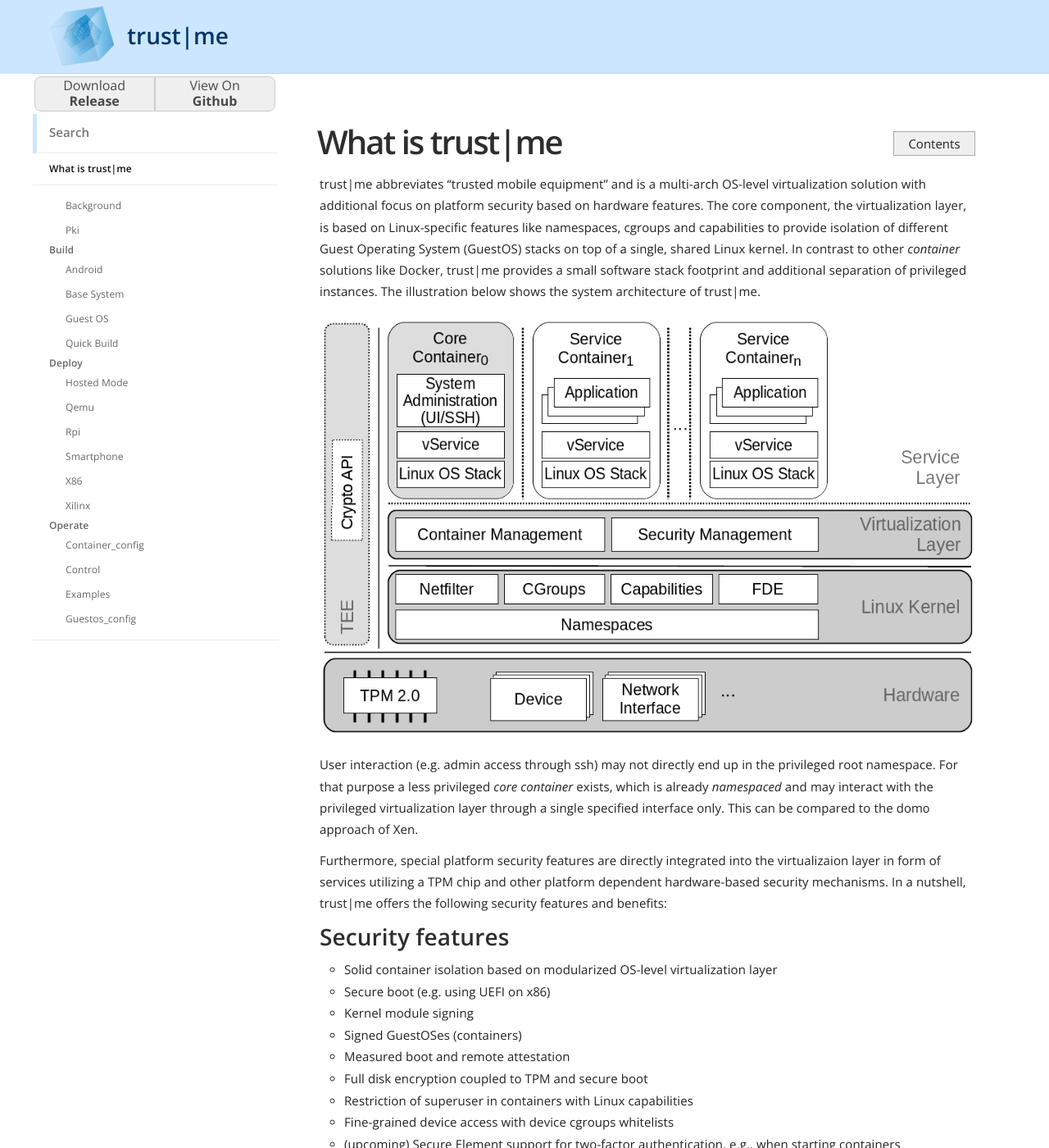
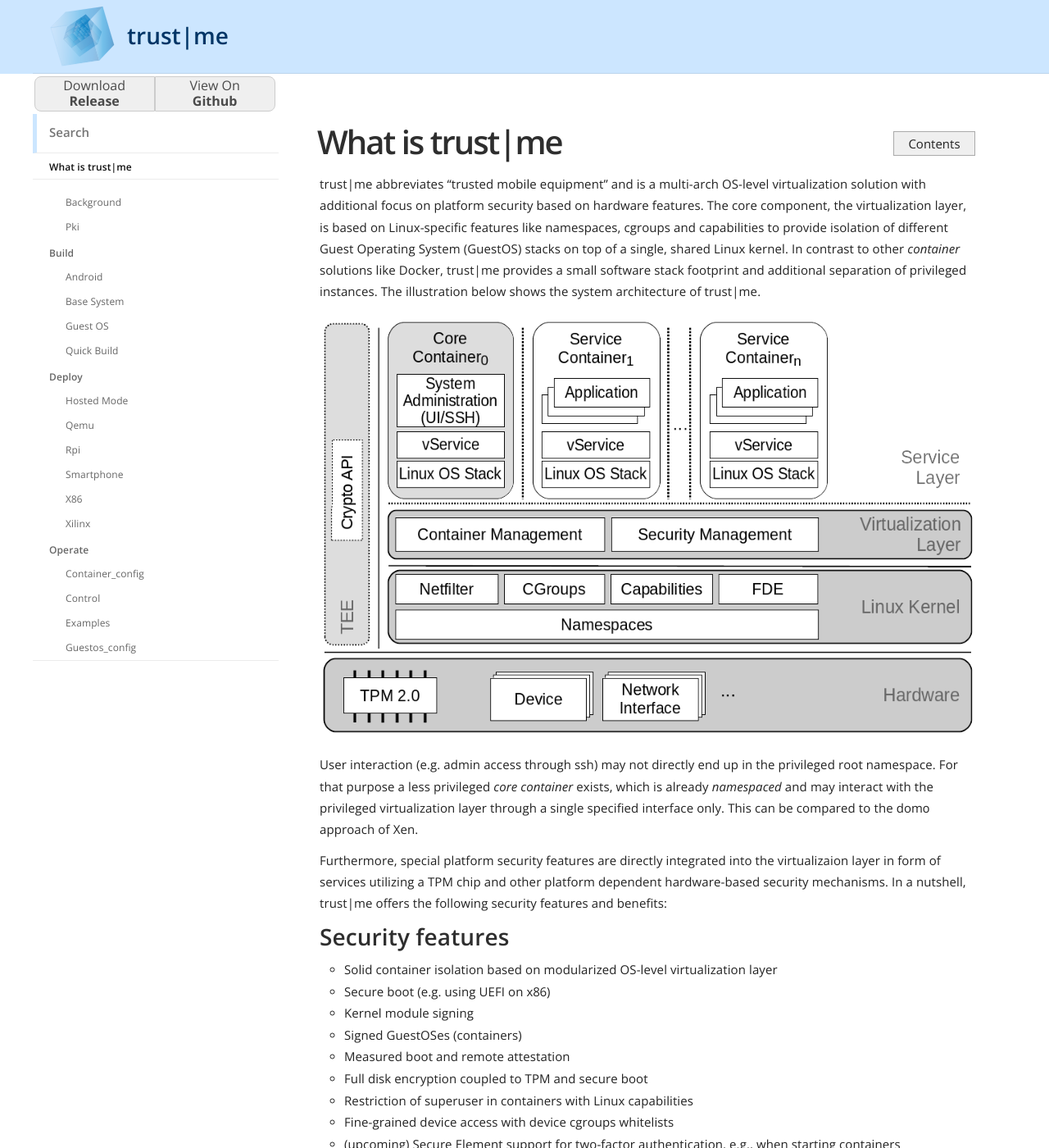
Before and after one commit to trustm3/trustm3.github.io, a Jekyll site: the page built from index.md, in a window 1280 px wide and 1400 px high. Shown: the whole window at 82% size. Built offline with Jekyll 4.4.1, drawn with Linux system fonts in a browser that asks for light colours.

Commit message:
Adjust nav padding

```diff
--- a/_sass/_layout.scss
+++ b/_sass/_layout.scss
@@ -111,6 +111,9 @@ header {
             width: $nav-width;
         }
 	}
+    li{
+        margin: 10px 0 0 0;
+    }
 
 	h1 {
 		padding: $emblem-vertical-padding $emblem-horizontal-padding;
@@ -336,7 +339,6 @@ span
 }
 
 nav > ul {
-	padding: $space / 2 0;
 
 	& + ul {
 		border-top: 1px solid rgba(0, 0, 0, 0.075);
@@ -374,7 +376,7 @@ nav > ul {
 	&.top-level > a {
 		line-height: 1.5;
 		font-weight: 600;
-		padding-left: $space;
+        padding: 8px 0 5px $space;
 	}
 }
 
```
